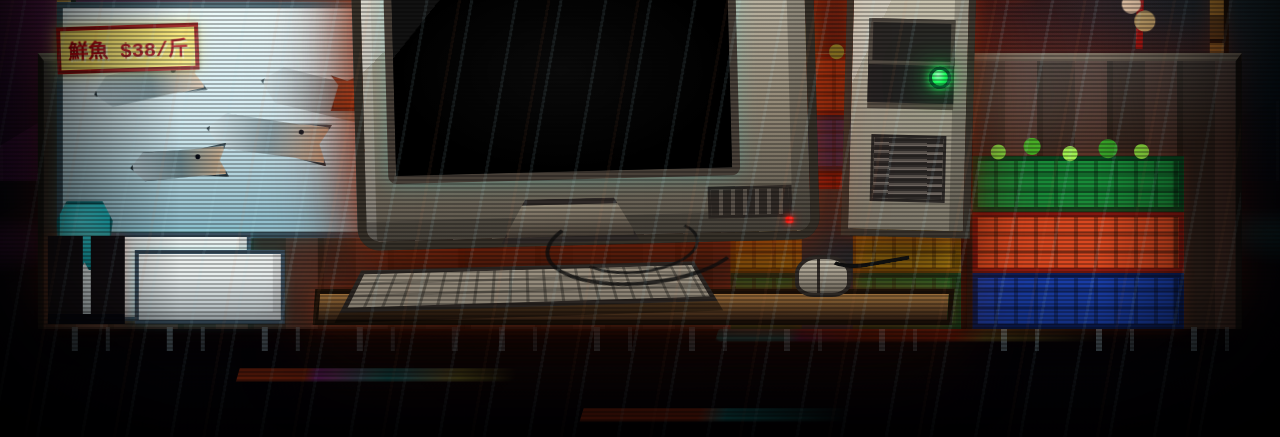
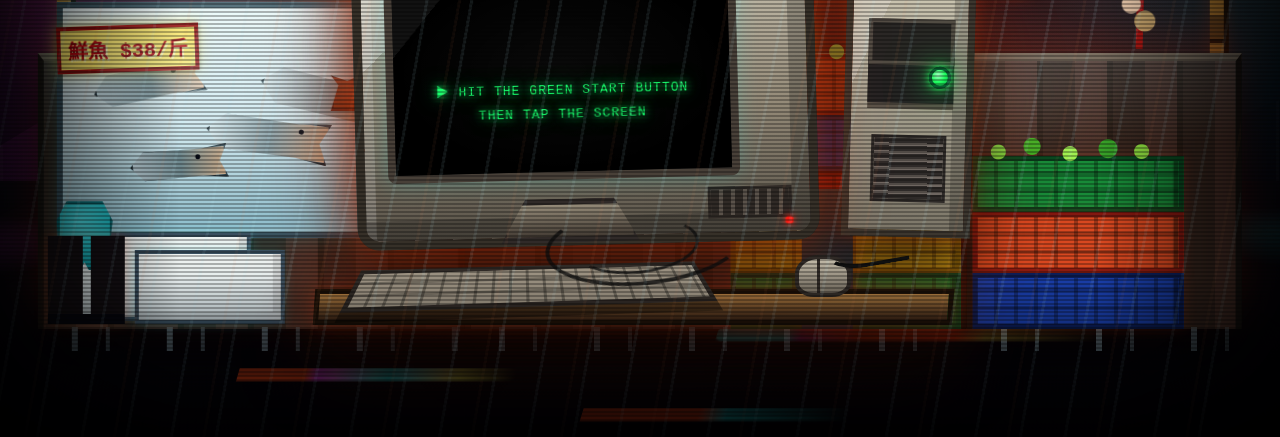
Before and after one commit to toolithai/hk-wet-market-doom, a plain HTML site: page index.html in a window 1280 px wide. Shown: the part 363-800 px from the top of the page. Drawn offline with Linux system fonts and the light colour scheme.

Commit message:
add boot instructions overlay

```diff
--- a/index.html
+++ b/index.html
@@ -664,6 +664,21 @@ body::after{
   pointer-events:none;
   transition:opacity 0s;
 }
+/* ── Boot instruction overlay ── */
+.boot-hint{
+  position:absolute;bottom:22%;left:50%;transform:translateX(-50%);
+  z-index:30;pointer-events:none;
+  text-align:center;
+  font-family:"Courier New",monospace;
+  font-size:clamp(7px,1.2vw,13px);
+  line-height:1.9;
+  color:#1aff6e;
+  text-shadow:0 0 8px #1aff6e,0 0 20px rgba(26,255,110,.6);
+  letter-spacing:.08em;
+  white-space:nowrap;
+}
+.boot-hint.hidden{display:none}
+
 /* Subtle CRT glass reflection when off */
 .screen-off::after{
   content:"";position:absolute;inset:0;
@@ -1131,6 +1146,11 @@ body::after{
         <div class="screen-off" id="screenOff"></div>
         <div class="crt-flash" id="crtFlash"></div>
         <!-- iframe injected by JS after boot -->
+        <!-- Boot instruction -->
+        <div class="boot-hint" id="bootHint">
+          ▶ HIT THE GREEN START BUTTON<br>
+          THEN TAP THE SCREEN
+        </div>
       </div>
       <div class="mon-base"></div>
     </div>
@@ -1181,6 +1201,7 @@ body::after{
       iframe.src = 'https://ustymukhman.github.io/WebDOOM/public/';
       iframe.allow = 'autoplay; fullscreen; gamepad; keyboard-map';
       screen.appendChild(iframe);
+      document.getElementById('bootHint').classList.add('hidden');
     }, 220);
   });
 })();
```
Also changed, not shown: 1 other file.
